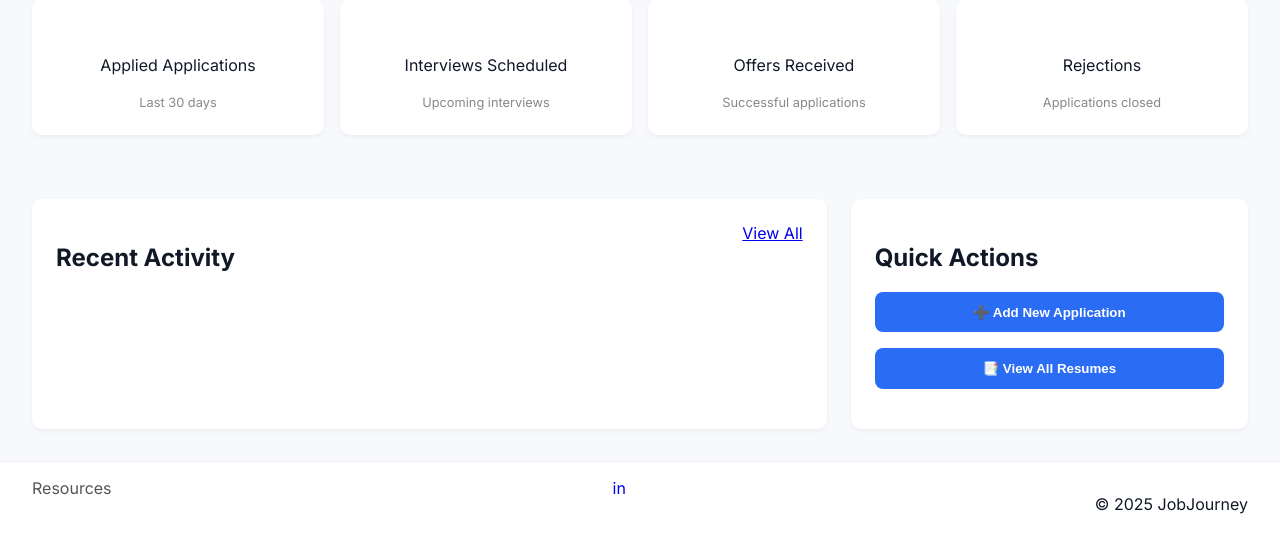
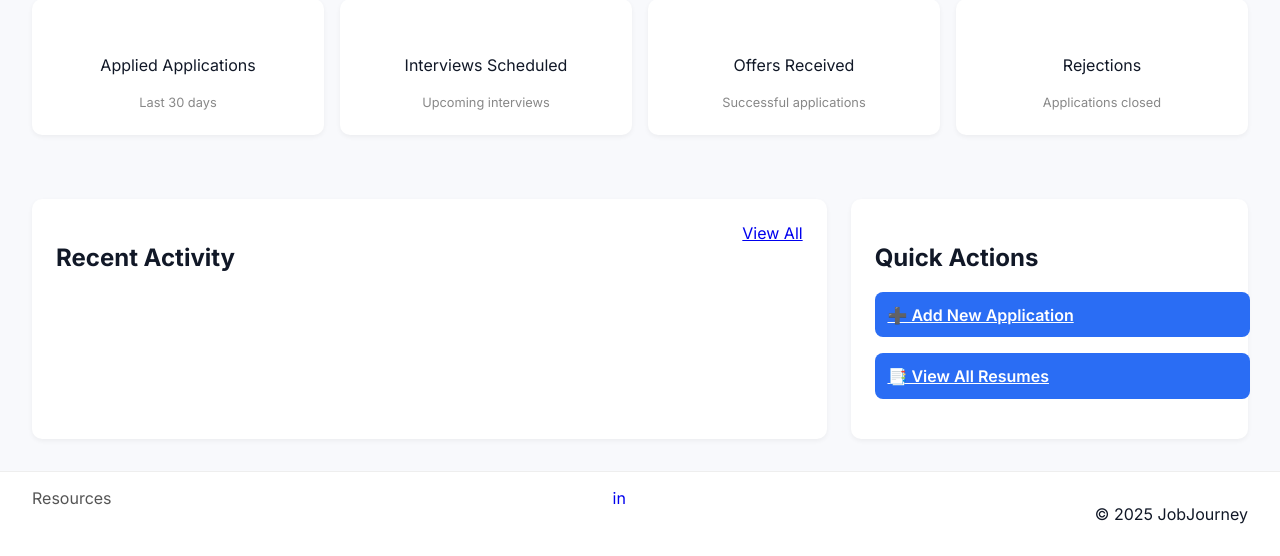
Before and after one commit to ishhaan6233/resume, a Django app: template resume_app/templates/home.html in a window 1280 px wide. Shown: the part 255-811 px from the top of the page. Before the commit the page ends 769 px from the top, so only its background shows below. Run offline with Django 3.2, Linux system fonts and the light colour scheme; the template is opened without the code that fills it, so the values that code supplies are empty; some libraries are stand-ins or nearby versions.

Commit message:
Implemented quick actions in dashboard

```diff
--- a/resume_app/templates/home.html
+++ b/resume_app/templates/home.html
@@ -46,8 +46,8 @@
 
   <div class="quick-actions">
     <h2>Quick Actions</h2>
-    <button class="btn">➕ Add New Application</button>
-    <button class="btn">📑 View All Resumes</button>
+    <a href="{% url 'add_application' %}" class="btn">➕ Add New Application</a>
+    <a href="{% url 'resumes' %}" class="btn">📑 View All Resumes</a>
   </div>
 </section>
 {% endblock %}
```
Also changed, not shown: db.sqlite3.
